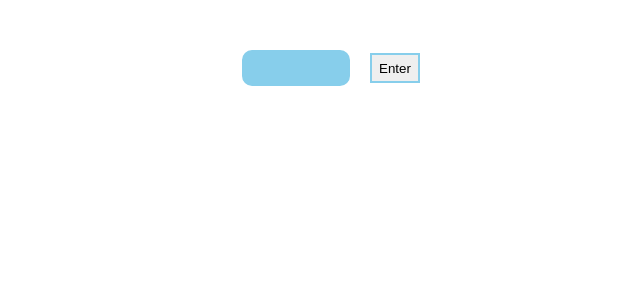
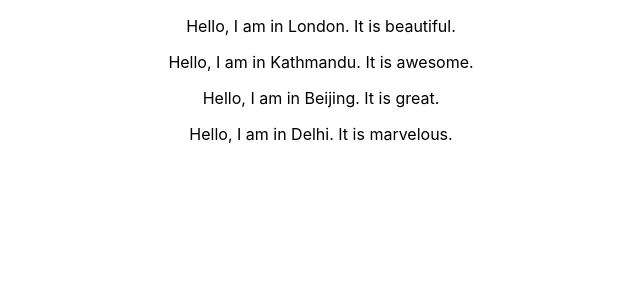
Before and after one commit to rohitraut-r/FirstProject, a React (Create React App) app: page / in a window 1280 px wide. Shown: the top 300 px of the page, without its empty margins (319-959 px from the left). Built offline with nearby package versions, Linux system fonts and the light colour scheme.

Commit message:
Created cities

```diff
--- a/src/App.css
+++ b/src/App.css
@@ -1,29 +1,3 @@
 .App {
   text-align: center;
-  color: red;
 }
-.text-input{
-  top: 50px;
-  position: relative;
-  width: 100px;
-  height: 30px;
-  background-color: skyblue;
-  border-radius: 10px;
-  border: 2px solid skyblue;
-}
-.enter:hover{
-  background-color: skyblue;
-  border-radius: 10px;
-  transition-duration: 150ms;
-  color: white;
-}
-.enter{
-  /* background-color: skyblue; */
-  border: 2px solid skyblue;
-  width: 50px;
-  height: 30px;
-  position: relative;
-  left: 20px;
-  top: 50px;
-  /* border-radius: 10px; */
-}
--- a/src/App.js
+++ b/src/App.js
@@ -1,12 +1,20 @@
 
 import './App.css';
-import Hello from './components/Hello'
+import City from './components/City'
 
 function App() {
   return (
     <div className="App">
-     <input class="text-input" type="text"></input>
-     <button class="enter">Enter</button>
+      <City city="London" adjactive="beautiful"/>
+      <City city="Kathmandu" adjactive="awesome"/>
+      <City city="Beijing" adjactive="great"/>
+      <City city="Delhi" adjactive="marvelous"/>
+
+
+      {/* <p>Hello, I am in London. It is beautiful</p>
+      <p>Hello, I am in Kathmandu. It is awesome</p>
+      <p>Hello, I am in Beijing. It is great</p>
+      <p>Hello, I am in Delhi. It is marvelous</p> */}
     </div>
   );
 }
--- /dev/null
+++ b/src/components/City.jsx
@@ -0,0 +1,9 @@
+import React from 'react'
+
+const City = ({city, adjactive}) => {
+  return (
+    <p>Hello, I am in {city}. It is {adjactive}.</p>
+  )
+}
+
+export default City
--- a/src/components/Hello.css
+++ /dev/null
@@ -1,4 +0,0 @@
-p{
-    text-align: center;
-    color: red;
-}
--- a/src/components/Hello.jsx
+++ /dev/null
@@ -1,11 +0,0 @@
-import React from 'react'
-import './Hello.css'
-
-const Hello = () => {
-  return (
-
-    <p> Hello, this is me</p>
-  )
-}
-
-export default Hello
```
Also changed, not shown: src/components/City.css (added).
